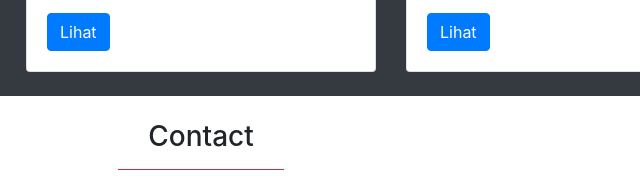
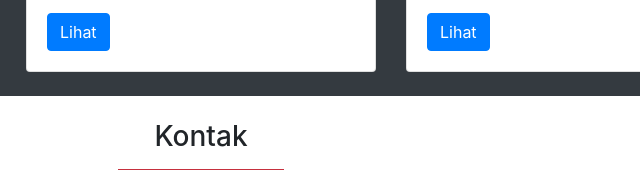
Before and after one commit to wahyu494/wahyu494.github.io, a plain HTML site: page index.html in a window 1280 px wide. Shown: the part 1431-1614 px from the top of the page, 439-1079 px from the left. Drawn offline with nearby package versions, Linux system fonts and the light colour scheme.

Commit message:
contact berubah jadi kontak

```diff
--- a/index.html
+++ b/index.html
@@ -141,7 +141,7 @@
           <div class="container">
             <div class="row pt-4">
                 <div class="col text-center">
-                    <h3>Contact</h3>
+                    <h3>Kontak</h3>
                     <hr class="my-3 bg-danger" style="width: 15%;">
                 </div>
             </div>
```
